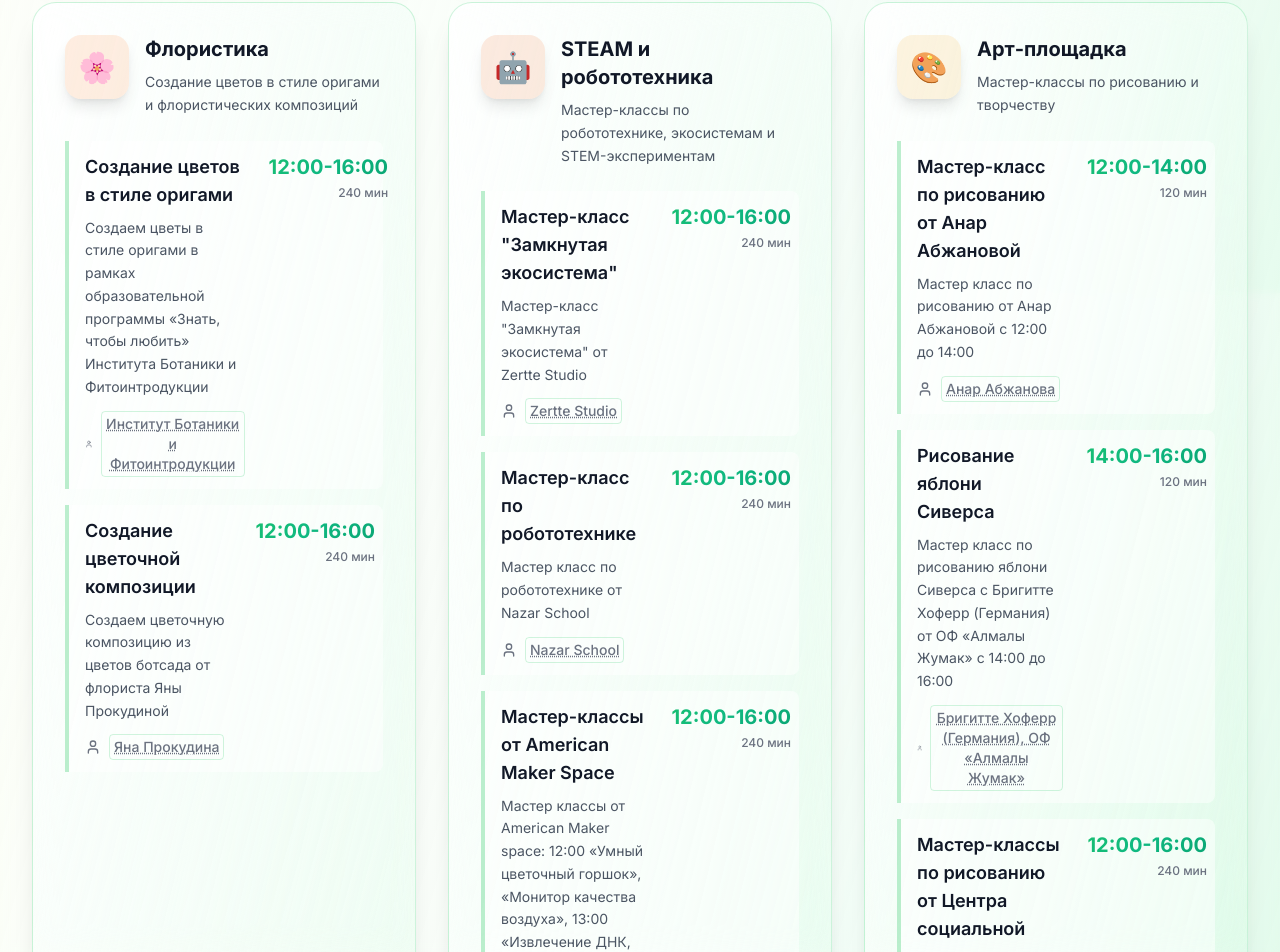
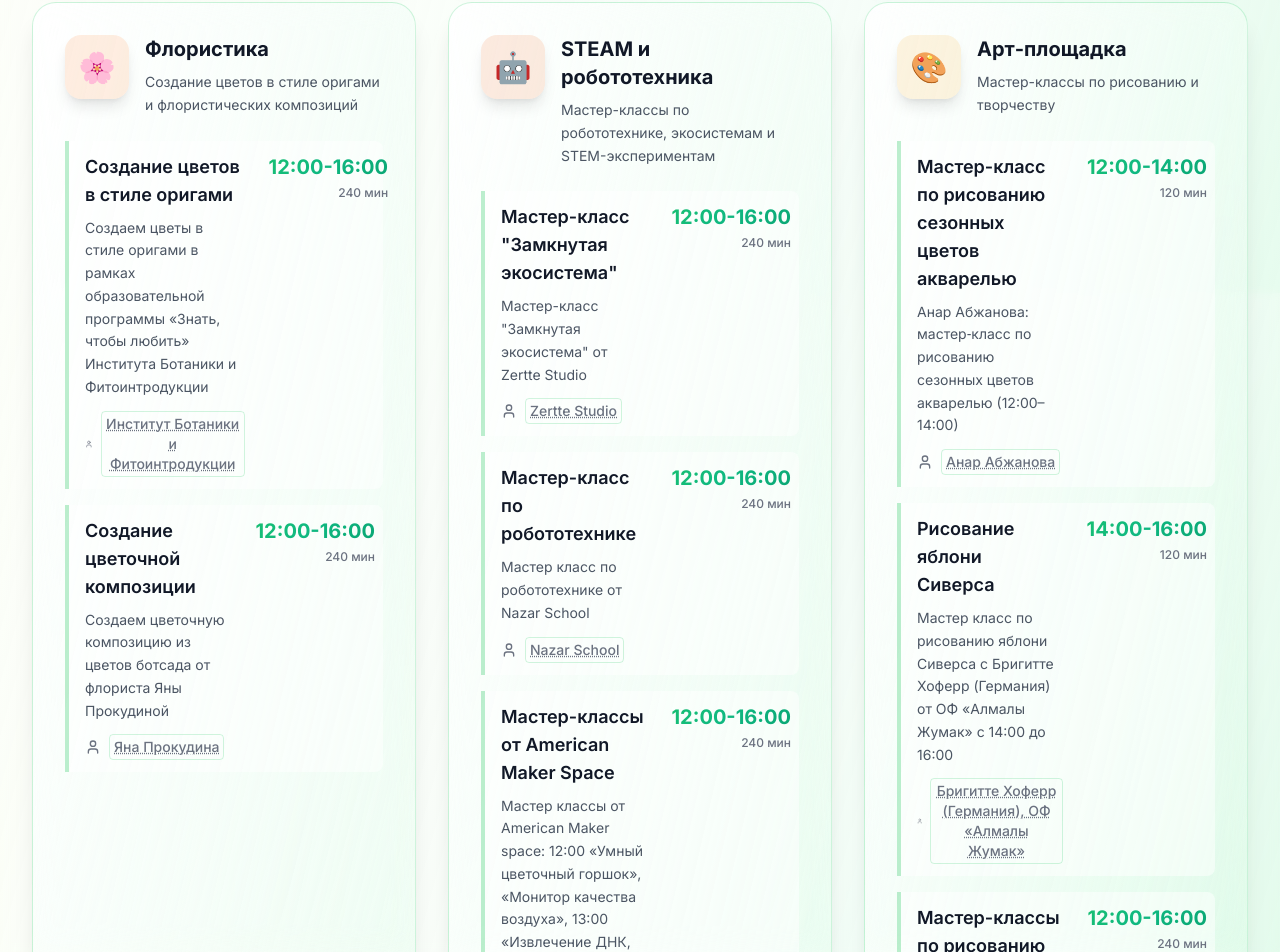
Before and after one commit to Allexndr/ineco, a Next.js app: page / in a window 1280 px wide. Shown: the part 5307-6259 px from the top of the page. Built offline with nearby package versions, Linux system fonts and the light colour scheme.

Commit message:
feat(entities,program): add Anar Abzhanova bio, link and watercolor seasonal flowers workshop details; include logo anara.png

```diff
--- a/data/entities.ts
+++ b/data/entities.ts
@@ -138,9 +138,14 @@ export const entities: Entity[] = [
   {
     id: 'anar-abzhanova',
     name: 'Анар Абжанова',
-    image: '/images/logos/anar-abzhanova.png',
-    shortRu: 'Мастер‑класс по рисованию 12:00–14:00.',
-    shortKk: 'Сурет салу шеберлік сабағы 12:00–14:00.'
+    image: '/images/logos/anara.png',
+    shortRu: 'Мастер‑класс по рисованию сезонных цветов акварелью (12:00–14:00).',
+    shortKk: 'Сурет салу шеберлік сабағы 12:00–14:00.',
+    fullRu:
+      'Анар Абжанова — художница, вдохновлённая природой и её тонкими проявлениями. В своих работах она передаёт гармонию света и цвета, создавая образы сезонных цветов, городских пейзажей и флоры. Её мастер‑классы — это пространство для творчества, экологического осознания и душевного общения, где каждый участник может раскрыть свой внутренний мир через искусство.',
+    links: [
+      { label: 'Сайт', url: 'https://www.anara-art.kz' }
+    ]
   },
   {
     id: 'iteachme',
--- a/data/festival-data.ts
+++ b/data/festival-data.ts
@@ -247,11 +247,11 @@ export const festivalZones: Zone[] = [
     activities: [
       {
         id: 'art-1',
-        title: 'Мастер-класс по рисованию от Анар Абжановой',
+        title: 'Мастер-класс по рисованию сезонных цветов акварелью',
         titleKk: 'Анар Абжанова жүргізетін сурет салу шеберлік сабағы',
         time: '12:00-14:00',
         duration: '120 мин',
-        description: 'Мастер класс по рисованию от Анар Абжановой с 12:00 до 14:00',
+        description: 'Анар Абжанова: мастер‑класс по рисованию сезонных цветов акварелью (12:00–14:00)',
         descriptionKk: 'Анар Абжанова жүргізетін сурет салу шеберлік сабағы (12:00–14:00)',
         speaker: 'Анар Абжанова',
         speakerKk: 'Анар Абжанова',
```
Also changed, not shown: public/images/logos/anara.png (added).
